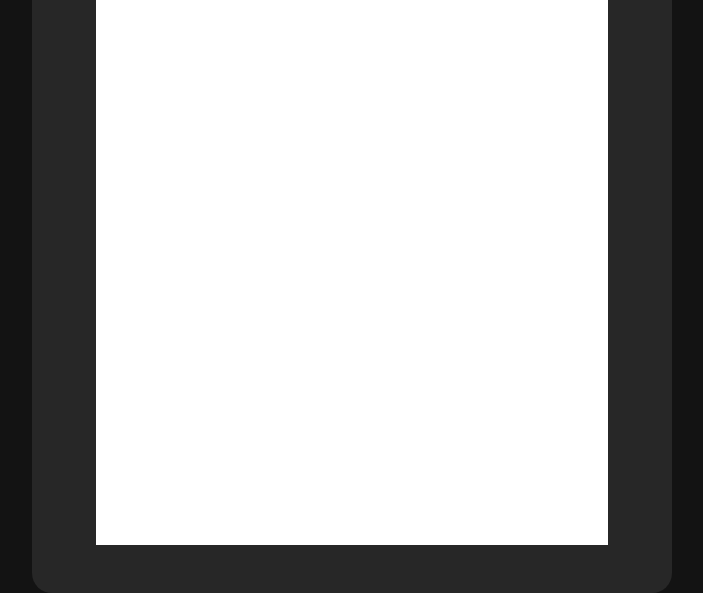
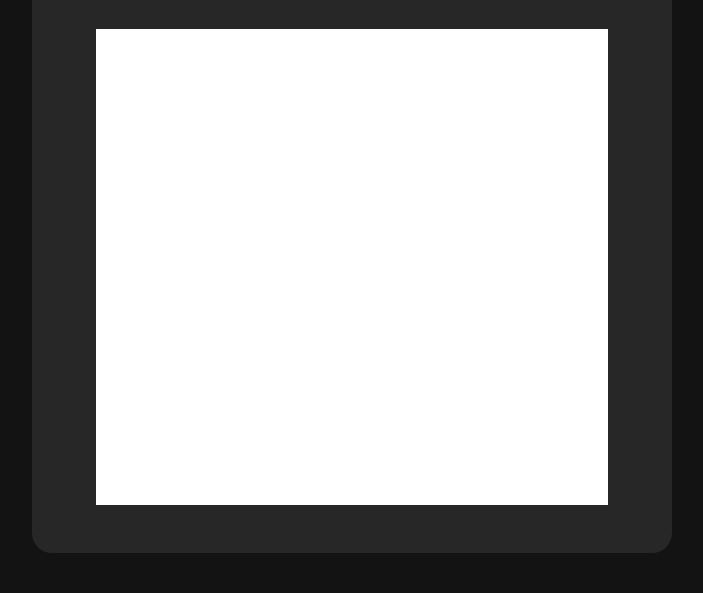
Before and after one commit to ngracioli/task-list, a plain HTML site: page index.html in a window 1280 px wide. Shown: the part 207-800 px from the top of the page, without its empty margins (288-991 px from the left). Drawn offline with Linux system fonts and the light colour scheme.

Commit message:
resolved issues with responsive design

```diff
--- a/css/style.css
+++ b/css/style.css
@@ -38,7 +38,7 @@ body {
   flex-direction: column;
   align-items: center;
   width: 40rem;
-  height: 50rem;
+  height: 90vh;
   padding: 3rem 4rem;
   border-radius: 20px;
   background-color: var(--secondarybg-color);
```
